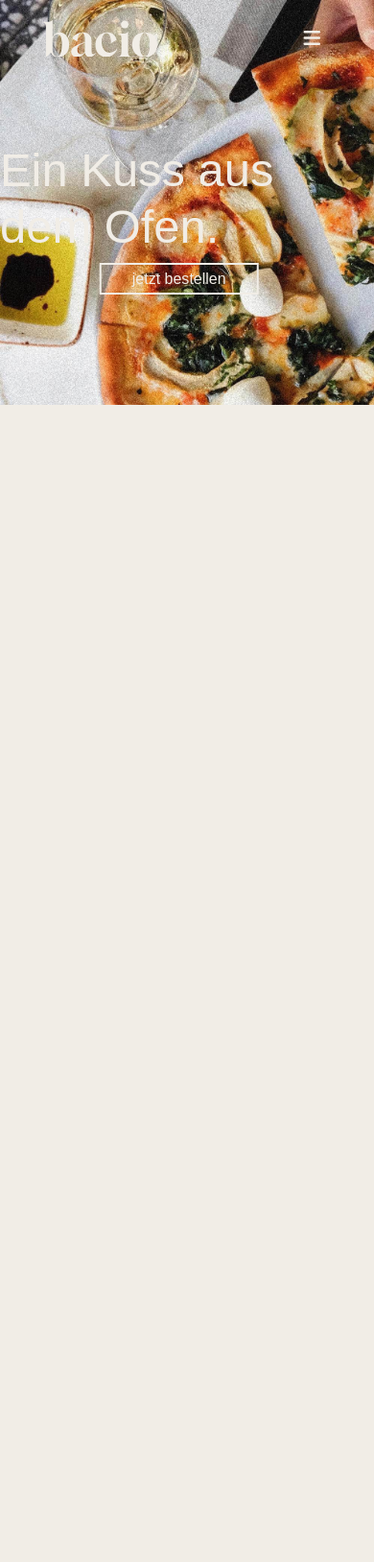
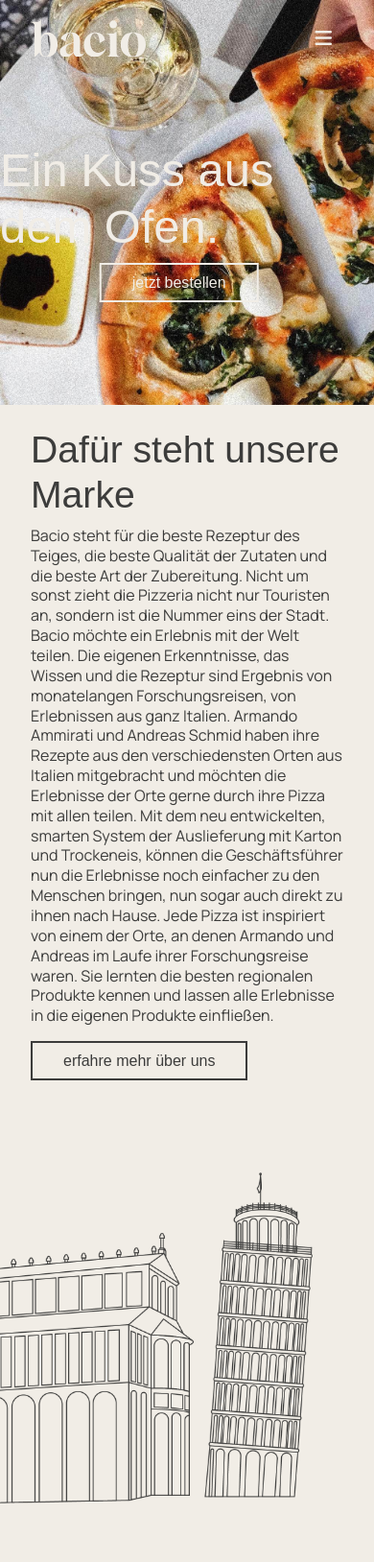
Before and after one commit to vanessainn/bacio, a PHP site: page / in a window 390 px wide. Shown: the top 1628 px of the page at 96% size. Before the commit the page ends 422 px from the top, so only its background shows below. Run offline with PHP 8.4, Linux system fonts and the light colour scheme; some web fonts are replaced.

Commit message:
add main home.

```diff
--- a/css/style.css
+++ b/css/style.css
@@ -44,13 +44,25 @@ body {
   background-color: var(--white);
   font-family: 'Manrope', sans-serif;
   font-weight: 400;
-  font-size: var(--step--1);
+  font-size: var(--step-1);
   color: var(--black);
   line-height: 1.3em;
+  padding: 0;
 }
 
 h1 {
   font-family: 'Allan', sans-serif;
+}
+
+h2 {
+  font-family: 'Allan', sans-serif;
+  font-size: var(--step-5);
+}
+
+@media (min-width: 765px) {
+  body {
+    font-size: var(--step--1);
+  }
 }
 
 /* ----------------------------------------------------------------------------------------*/
@@ -192,3 +204,68 @@ header {
     margin-bottom: 1rem;
   }
 }
+
+/* ----------------------------------------------------------------------------------------*/
+/* Home */
+
+.row>* {
+  padding: 0;
+  margin: 0;
+}
+
+.row {
+  margin: 0;
+}
+
+#info img {
+  padding: 4rem 4rem 4rem 0;
+}
+
+#info .content {
+  padding: 2rem;
+}
+
+.container-fluid {
+  padding: 0;
+  margin: 0;
+}
+
+.button-dark {
+  border: 2px solid var(--black);
+  background-color: transparent;
+  padding: .5rem 2rem;
+  font-family: 'Allan', sans-serif;
+  font-size: var(--step-1);
+  color: var(--black);
+}
+
+.button-dark:hover {
+  background-color: var(--black);
+  color: var(--white);
+}
+
+.tk-img-2 {
+  display: none;
+}
+
+#tk .content {
+  padding: 2rem;
+}
+
+@media (min-width: 756px) {
+  #info .content {
+    padding: 2rem 5rem 2rem 2rem;
+  }
+  #tk img {
+    padding: 2rem 0 2rem 3rem;
+  }
+  .tk-img-1 {
+    display: none;
+  }
+  .tk-img-2 {
+    display: block;
+  }
+  #tk .content {
+    padding: 2rem 0 2rem 5rem;
+  }
+}
--- a/index.html
+++ b/index.html
@@ -57,6 +57,51 @@
 
   </header>
 
+  <main>
+    <section id="info">
+      <div class="container-fluid">
+        <div class="row d-flex flex-wrap-reverse">
+          <div class="col-md-4">
+            <img src="images/bacio-pisa.png" alt="Zeichnung vom schiefen Turm von Pisa" title="Zeichnung vom schiefen Turm von Pisa" class="img-fluid">
+          </div>
+          <div class="col-md-8 d-flex flex-column justify-content-center pt-4 content">
+            <h2>Dafür steht unsere Marke</h2>
+            <p>Bacio steht für die beste Rezeptur des Teiges, die beste Qualität der Zutaten und die beste Art der Zubereitung. Nicht um sonst zieht die Pizzeria nicht nur Touristen an, sondern ist die Nummer eins der Stadt. Bacio möchte ein Erlebnis mit der Welt teilen. Die eigenen Erkenntnisse, das Wissen und die Rezeptur sind Ergebnis von monatelangen Forschungsreisen, von Erlebnissen aus ganz Italien. Armando Ammirati und Andreas Schmid haben ihre Rezepte aus den verschiedensten Orten aus Italien mitgebracht und möchten die Erlebnisse der Orte gerne durch ihre Pizza mit allen teilen. Mit dem neu entwickelten, smarten System der Auslieferung mit Karton und Trockeneis, können die Geschäftsführer nun die Erlebnisse noch einfacher zu den Menschen bringen, nun sogar auch direkt zu ihnen nach Hause. Jede Pizza ist inspiriert von einem der Orte, an denen Armando und Andreas im Laufe ihrer Forschungsreise waren. Sie lernten die besten regionalen Produkte kennen und lassen alle Erlebnisse in die eigenen Produkte einfließen.</p>
+            <a href=""><button class="button-dark">erfahre mehr über uns</button></a>
+          </div>
+        </div>
+      </div>
+    </section>
+    <section id="video">
+      <div class="container">
+        <div class="row">
+          <div class="col-md-12">
+            <video class="w-100" controls autoplay muted loop>
+              <source src="medien/bacio-werbevideo.mp4" type="video/mp4">
+            </video>
+          </div>
+        </div>
+      </div>
+    </section>
+    <section id="tk">
+      <div class="container-fluid p-0">
+        <div class="row pt-4">
+          <div class="col-md-6 d-flex flex-column justify-content-center content">
+            <h2>Ein Kuss aus dem Ofen</h2>
+            <p>Willkommen in der Welt von Pizza BACIO, der ersten Tiefkühlpizza, die deine Geschmacksknospen wie eine frische Pizza aus dem Lieblingsrestaurant verwöhnt. Warum? Weil wir bei Pizza BACIO nur die hochwertigsten Zutaten verwenden und jede Pizza bei über 400°C im Steinofen vorbacken. Durch den Einsatz ausgewählter Holzsorten, die das Aroma verfeinern, schaffen wir ein Geschmackserlebnis, das du so bei keiner anderen Tiefkühlpizza findest. Wir bei Pizza BACIO achten darauf, dass unsere Zutaten nicht nur geschmacklich überzeugen, sondern auch nachhaltig und umweltfreundlich sind. Unsere Liebe zur Pizza geht über den Tellerrand hinaus – wir möchten, dass du nicht nur eine großartige Pizza genießt, sondern auch ein gutes Gefühl dabei hast.</p>
+            <img src="images/bacio-pizza-auf-backblech.jpg" alt="Eine Bacio Tiefkühlpizza auf einem Backblech zuhause" title="Eine Bacio Tiefkühlpizza auf einem Backblech zuhause" class="img-fluid tk-img-1 mb-3">
+            <p>Für die problemlose Auslieferung haben wir ein smartes System mit Karton und Trockeneis entwickelt. Dieses ausgeklügelte System gewährleistet, dass deine Pizza BACIO innerhalb von 24 Stunden bei dir ankommt und dabei die Kühlkette nicht unterbrochen wird. So bleibt deine Pizza immer frisch und bereit für den Genuss.</p><br>
+            <p>Noch nie hast du eine Tiefkühlpizza so heiß geliebt. Erlebe den Unterschied bei jeder Sorte, die wir bieten.<br>Probiere Pizza BACIO und entdecke die neue Art, Tiefkühlpizza zu genießen.<br>Deine Geschmacksnerven werden es dir danken!</p>
+            <a href=""><button class="button-dark">alle ansehen</button></a>
+          </div>
+          <div class="col-md-6">
+            <img src="images/bacio-pizza-auf-backblech.jpg" alt="Eine Bacio Tiefkühlpizza auf einem Backblech zuhause" title="Eine Bacio Tiefkühlpizza auf einem Backblech zuhause" class="img-fluid tk-img-2">
+          </div>
+        </div>
+      </div>
+    </section>
+  </main>
+
   <script src="js/bootstrap.min.js"></script>
   <script src="js/script.js"></script>
 
```
Also changed, not shown: images/bacio-pisa.png (added), images/bacio-pizza-auf-backblech.jpg (added).
